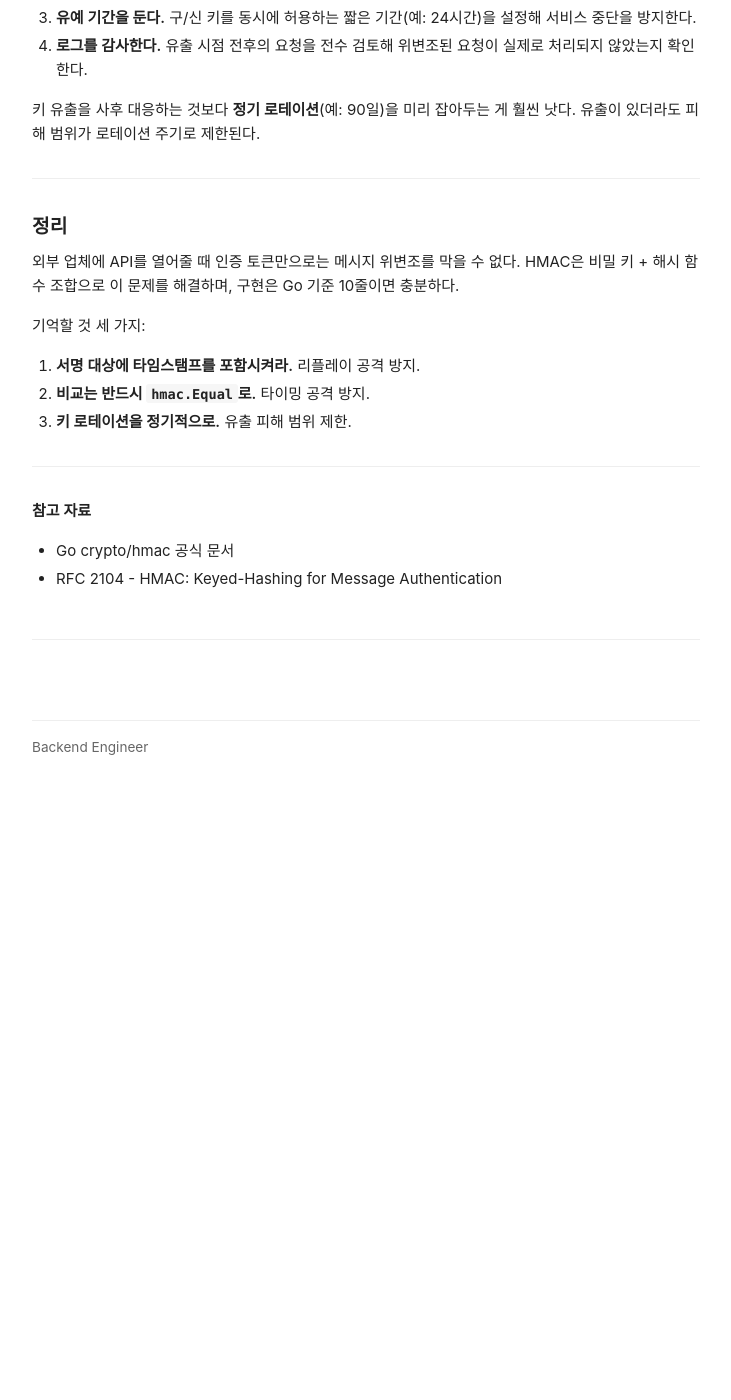
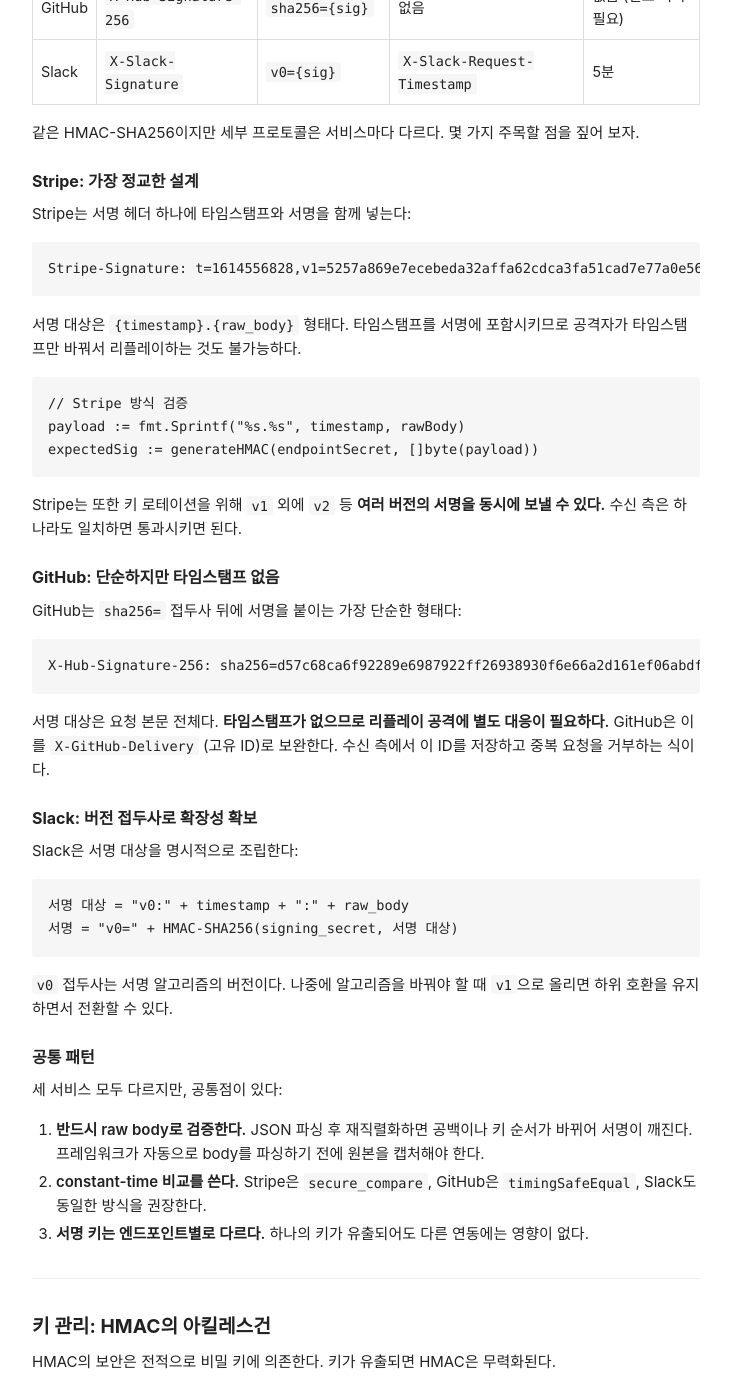
Before and after one commit to junghwan16/junghwan16.github.io, a Jekyll site: the page built from _posts/2026-03-01-hmac-api-integrity.md, in a window 1280 px wide and 1400 px high, scrolled down 4179 px. Shown: the whole window, without its empty margins (274-1005 px from the left). Built offline with Jekyll 4.4.1, drawn with Linux system fonts in a browser that asks for light colours; comment, search, counter and statistics services are not loaded; before the commit the page ends 4970 px from its top, so only the background shows below that; some of the changed text lies outside the part shown.

Commit message:
Update HMAC post: add title keyword, real-world examples (Stripe, GitHub, Slack)
Co-Authored-By: Claude Opus 4.6 <noreply@anthropic.com>

````diff
--- a/_posts/2026-03-01-hmac-api-integrity.md
+++ b/_posts/2026-03-01-hmac-api-integrity.md
@@ -1,6 +1,6 @@
 ---
 layout: single
-title: "외부 업체에 API를 열어줄 때, 요청이 조작되지 않았음을 어떻게 보장할까"
+title: "HMAC으로 API 요청 위변조를 막는 법"
 date: 2026-03-01 18:00:00 +0900
 categories: [backend, security]
 ---
@@ -158,6 +158,67 @@ func HMACMiddleware(secret []byte) func(http.Handler) http.Handler {
 
 ---
 
+## 실제 서비스들은 어떻게 쓰고 있나
+
+앞서 "업계 표준"이라고 했는데, 실제로 어떤 구조인지 비교해 보자.
+
+| 서비스 | 서명 헤더 | 서명 포맷 | 타임스탬프 | 리플레이 방지 |
+|---|---|---|---|---|
+| Stripe | `Stripe-Signature` | `t={ts},v1={sig}` | 헤더에 포함 | 5분 권장 |
+| GitHub | `X-Hub-Signature-256` | `sha256={sig}` | 없음 | 없음 (별도 처리 필요) |
+| Slack | `X-Slack-Signature` | `v0={sig}` | `X-Slack-Request-Timestamp` | 5분 |
+
+같은 HMAC-SHA256이지만 세부 프로토콜은 서비스마다 다르다. 몇 가지 주목할 점을 짚어 보자.
+
+### Stripe: 가장 정교한 설계
+
+Stripe는 서명 헤더 하나에 타임스탬프와 서명을 함께 넣는다:
+
+```
+Stripe-Signature: t=1614556828,v1=5257a869e7ecebeda32affa62cdca3fa51cad7e77a0e56ff536d0ce8e108d8bd
+```
+
+서명 대상은 `{timestamp}.{raw_body}` 형태다. 타임스탬프를 서명에 포함시키므로 공격자가 타임스탬프만 바꿔서 리플레이하는 것도 불가능하다.
+
+```go
+// Stripe 방식 검증
+payload := fmt.Sprintf("%s.%s", timestamp, rawBody)
+expectedSig := generateHMAC(endpointSecret, []byte(payload))
+```
+
+Stripe는 또한 키 로테이션을 위해 `v1` 외에 `v2` 등 **여러 버전의 서명을 동시에 보낼 수 있다.** 수신 측은 하나라도 일치하면 통과시키면 된다.
+
+### GitHub: 단순하지만 타임스탬프 없음
+
+GitHub는 `sha256=` 접두사 뒤에 서명을 붙이는 가장 단순한 형태다:
+
+```
+X-Hub-Signature-256: sha256=d57c68ca6f92289e6987922ff26938930f6e66a2d161ef06abdf1859230aa23c
+```
+
+서명 대상은 요청 본문 전체다. **타임스탬프가 없으므로 리플레이 공격에 별도 대응이 필요하다.** GitHub은 이를 `X-GitHub-Delivery` (고유 ID)로 보완한다. 수신 측에서 이 ID를 저장하고 중복 요청을 거부하는 식이다.
+
+### Slack: 버전 접두사로 확장성 확보
+
+Slack은 서명 대상을 명시적으로 조립한다:
+
+```
+서명 대상 = "v0:" + timestamp + ":" + raw_body
+서명 = "v0=" + HMAC-SHA256(signing_secret, 서명 대상)
+```
+
+`v0` 접두사는 서명 알고리즘의 버전이다. 나중에 알고리즘을 바꿔야 할 때 `v1`으로 올리면 하위 호환을 유지하면서 전환할 수 있다.
+
+### 공통 패턴
+
+세 서비스 모두 다르지만, 공통점이 있다:
+
+1. **반드시 raw body로 검증한다.** JSON 파싱 후 재직렬화하면 공백이나 키 순서가 바뀌어 서명이 깨진다. 프레임워크가 자동으로 body를 파싱하기 전에 원본을 캡처해야 한다.
+2. **constant-time 비교를 쓴다.** Stripe은 `secure_compare`, GitHub은 `timingSafeEqual`, Slack도 동일한 방식을 권장한다.
+3. **서명 키는 엔드포인트별로 다르다.** 하나의 키가 유출되어도 다른 연동에는 영향이 없다.
+
+---
+
 ## 키 관리: HMAC의 아킬레스건
 
 HMAC의 보안은 전적으로 비밀 키에 의존한다. 키가 유출되면 HMAC은 무력화된다.
````
